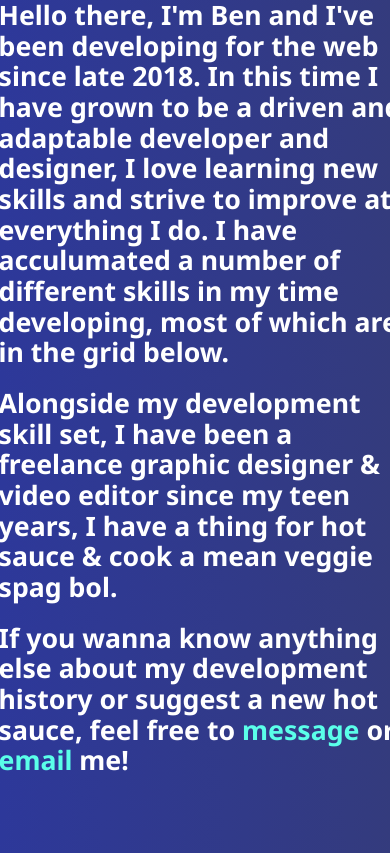
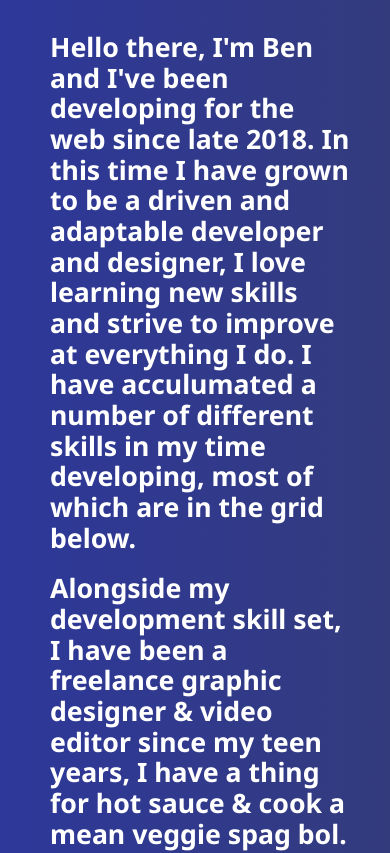
Before and after one commit to TLClassless/HumanThatCodes, a plain HTML site: page about.html in a window 390 px wide. Shown: the top 853 px of the page. Drawn offline with Linux system fonts and the light colour scheme; some packages are replaced by stand-ins of ours.

Commit message:
fixed about page, whoops.

```diff
--- a/css/stylesheet.css
+++ b/css/stylesheet.css
@@ -108,10 +108,12 @@ body {
 }
 
 .about {
+    height: 100%;
     display: flex;
     flex-direction: column;
     align-items: center;
     justify-content: center;
+    width: 100%;
 }
 
 .about-text-box p {
@@ -176,6 +178,7 @@ body {
     }
 
     .about {
+        margin-top: 10%;
         font-size: 20pt;
         padding: 0 10px;
     }
@@ -200,6 +203,7 @@ body {
         }
 
         .about {
+            margin-top: 10%;
             font-size: 20pt;
         }
 
```
